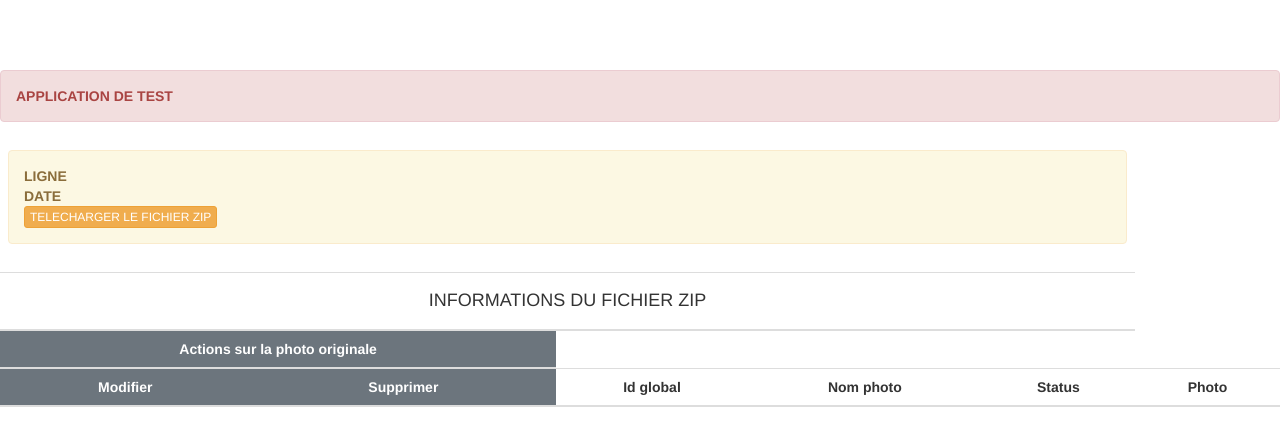
After one commit to toobatoo/ntl_app_test, a Symfony app: template app/Resources/views/Pa/zip/report.html.twig in a window 1280 px wide. The commit adds this page. Shown: the top 446 px of the page. Run offline with Twig, Linux system fonts and the light colour scheme; the template is opened without the code that fills it, so the values that code supplies are empty; some libraries are stand-ins or nearby versions.

Commit message:
zip + generate photo list

```diff
--- a/app/Resources/views/Pa/json/index.html.twig
+++ b/app/Resources/views/Pa/json/index.html.twig
@@ -41,7 +41,11 @@
                                 {% for ligne in listLignes %}
                                     <tr>
                                         <td class="text-center">
-                                            <button class="btn btn-xs btn-success generate-zip-file">Zipper photos</button>
+                                            <button class="btn btn-xs btn-warning generate-zip-file">Zipper photos</button>
+                                            <button class="btn btn-xs btn-primary report-zip-file hide"
+                                            onclick="viewReport( '{{ligne['ligne']}}', '{{ligne['date']}}' );">
+                                                Rapport zip
+                                            </button>
                                             <button class="btn btn-xs btn-success generate-json">Générer JSON</button>
                                         </td>
                                         <td><span class="ligne">{{ligne['ligne']}}</span></td>
--- /dev/null
+++ b/app/Resources/views/Pa/zip/report.html.twig
@@ -0,0 +1,90 @@
+{% extends 'base_pa.html.twig' %}
+
+{% block body %}
+
+<span class="url_photos_api">{{url_photos_api}}</span>
+
+    <table class="table table-borderless">
+    <thead>
+        <tr>
+            <td colspan="5" class="no-border">
+                <div class="alert alert-warning" role="alert">
+                    <strong>LIGNE <span class="ligne">{{ligne}}</span></strong> <br>
+                    <strong>DATE <span class="date">{{date}}</span></strong> <br>
+                    <form method="get" action="{{ asset('photos/pa/' ~ ligne ~ '_' ~ date_format ~ '.zip') }}">
+                        <button type="submit"
+                            class="btn btn-xs btn-warning">
+                            TELECHARGER LE FICHIER ZIP
+                        </button>
+                    </form>
+                </div>
+            </td>
+        </tr>
+        <tr>
+            <th colspan="5" class="no-border">
+                <h4>INFORMATIONS DU FICHIER ZIP</h4>
+            </th>
+        </tr>
+
+        <tr>
+            <th class="back-gray" colspan="2">Actions sur la photo originale</th>
+        </tr>
+
+        <tr>
+            <th class="text-left back-gray">Modifier</th>
+            <th class="text-left back-gray">Supprimer</th>
+            <th class="text-left">Id global</th>
+            <th class="text-left">Nom photo</th>
+            <th class="text-left">Status</th>
+            <th class="text-left">Photo</th>
+        </tr>
+        </thead>
+        {% for photo in list %}
+            <tr>
+                <td class="text-center" style='text-align:center;vertical-align:middle;cursor:pointer;'>
+                    <span class="text-info edit" ><i class="fas fa-edit"></i></span>
+                    <div class="form-edit">
+                        <form class="form" method="POST" enctype="multipart/form-data">
+                            <input type="file"
+                            accept="image/png, image/jpeg"
+                            name="input_file"
+                            class="input_file" />
+                            <input type="hidden" name="path_photo" class="path_photo"
+                                    value="{{ asset('photos/pa/' ~ photo['id_global'] ~ '/' ~ photo['photo_name']) }}" />
+                            <input type="hidden" name="id_global" class="id_global" value="{{photo['id_global']}}" />
+                            <input type="hidden" name="photo_name" class="photo_name" value="{{photo['photo_name']}}" />
+                            <hr>
+                            <input type="submit" class="btn btn-xs btn-primary submit" value="Valider le choix du fichier" />
+                        </form>
+                    </div>
+                </td>
+                <td class="text-center hover-bigger" style='text-align:center;vertical-align:middle;cursor:pointer;'>
+                    <span class="text-danger delete" onclick="remove( '{{photo['id_global']}}', '{{photo['photo_name']}}', this );"><i class="far fa-trash-alt"></i></span>
+                </td>
+                <td class="text-left" style='text-align:center;vertical-align:middle'>{{photo['id_global']}}</td>
+                <td class="text-left" style='text-align:center;vertical-align:middle'>{{photo['photo_name']}}</td>
+                <td class="text-left" style='text-align:center;vertical-align:middle'>
+
+                    {% if photo['status'] == 'exported' %}
+                        <span class="text-success liner-green">{{photo['status']}}</span>
+                    {% else %}
+                        <span class="text-danger liner-red">{{photo['status']}}</span>
+                    {% endif %}
+
+                </td>
+                <td class="text-center">
+                <div class="list">
+                   <img style="cursor: pointer;vertical-align: middle;"
+                   onclick="viewImg( '{{ligne}}', '{{date_format}}', '{{photo['photo_name']}}' );"
+                   class="container-img" src="{{ asset('photos/pa/' ~ ligne ~ '_' ~ date_format ~ '/' ~ photo['photo_name']) }}" width="15%"/>
+                </div>
+                </td>
+            </tr>
+        {% endfor %}
+    </table>
+{% endblock %}
+
+{% block javascripts %}
+    {{ parent() }}
+    <script src="{{ asset('js/pa/zip.js') }}"></script>
+{% endblock %}
--- a/app/Resources/views/base.html.twig
+++ b/app/Resources/views/base.html.twig
@@ -8,6 +8,7 @@
         {% block stylesheets %}
             <link rel="stylesheet" type="text/css" href="{{ asset('bootstrap/dist/css/bootstrap.min.css') }}">
             <link rel="stylesheet" type="text/css" href="{{ asset('css/general.css') }}">
+            <link rel="stylesheet" href="https://use.fontawesome.com/releases/v5.6.3/css/all.css" integrity="sha384-UHRtZLI+pbxtHCWp1t77Bi1L4ZtiqrqD80Kn4Z8NTSRyMA2Fd33n5dQ8lWUE00s/" crossorigin="anonymous">
         {% endblock %}
 
         <link rel="icon" type="image/x-icon" href="{{ asset('favicon.ico') }}" />
--- a/app/Resources/views/base_bus.html.twig
+++ b/app/Resources/views/base_bus.html.twig
@@ -9,6 +9,7 @@
             <link rel="stylesheet" type="text/css" href="{{ asset('bootstrap/dist/css/bootstrap.min.css') }}">
             <link rel="stylesheet" type="text/css" href="{{ asset('bootstrap-submenu/dist/css/bootstrap-submenu.min.css') }}">
             <link rel="stylesheet" type="text/css" href="{{ asset('css/general.css') }}">
+            <link rel="stylesheet" href="https://use.fontawesome.com/releases/v5.6.3/css/all.css" integrity="sha384-UHRtZLI+pbxtHCWp1t77Bi1L4ZtiqrqD80Kn4Z8NTSRyMA2Fd33n5dQ8lWUE00s/" crossorigin="anonymous">
         {% endblock %}
 
         <link rel="icon" type="image/x-icon" href="{{ asset('favicon.ico') }}" />
--- a/app/Resources/views/base_client.html.twig
+++ b/app/Resources/views/base_client.html.twig
@@ -9,6 +9,7 @@
             <link rel="stylesheet" type="text/css" href="{{ asset('bootstrap/dist/css/bootstrap.min.css') }}">
             <link rel="stylesheet" type="text/css" href="{{ asset('bootstrap-submenu/dist/css/bootstrap-submenu.min.css') }}">
             <link rel="stylesheet" type="text/css" href="{{ asset('css/general.css') }}">
+            <link rel="stylesheet" href="https://use.fontawesome.com/releases/v5.6.3/css/all.css" integrity="sha384-UHRtZLI+pbxtHCWp1t77Bi1L4ZtiqrqD80Kn4Z8NTSRyMA2Fd33n5dQ8lWUE00s/" crossorigin="anonymous">
         {% endblock %}
 
         <link rel="icon" type="image/x-icon" href="{{ asset('favicon.ico') }}" />
--- a/app/Resources/views/base_pa.html.twig
+++ b/app/Resources/views/base_pa.html.twig
@@ -2,6 +2,9 @@
 <html>
     <head>
         <meta charset="UTF-8" />
+        <meta http-equiv="Cache-Control" content="no-cache, no-store, must-revalidate" />
+<meta http-equiv="Pragma" content="no-cache" />
+<meta http-equiv="Expires" content="0" />
         <title>{% block title %}RATP - Noctilien{% endblock %}</title>
         {% block metas %}{% endblock %}
 
@@ -9,6 +12,7 @@
             <link rel="stylesheet" type="text/css" href="{{ asset('bootstrap/dist/css/bootstrap.min.css') }}">
             <link rel="stylesheet" type="text/css" href="{{ asset('bootstrap-submenu/dist/css/bootstrap-submenu.min.css') }}">
             <link rel="stylesheet" type="text/css" href="{{ asset('css/general.css') }}">
+            <link rel="stylesheet" href="https://use.fontawesome.com/releases/v5.6.3/css/all.css" integrity="sha384-UHRtZLI+pbxtHCWp1t77Bi1L4ZtiqrqD80Kn4Z8NTSRyMA2Fd33n5dQ8lWUE00s/" crossorigin="anonymous">
         {% endblock %}
 
         <link rel="icon" type="image/x-icon" href="{{ asset('favicon.ico') }}" />
--- a/web/css/general.css
+++ b/web/css/general.css
@@ -9,3 +9,53 @@ body{ padding-top: 70px; }
  .url_photos_api{
     visibility: hidden;
 }
+.hide{
+    visibility: hidden;
+}
+.show-this{
+    visibility: visible;
+}
+.badge-zip{
+    background-color: blueviolet;
+    font-size: 1.6rem;
+    border-radius: 7px;
+    color: white;
+    font-weight: bold;
+    padding: 5px 5px 5px 5px;
+}
+.table-borderless > tbody > tr > td.no-border,
+.table-borderless > thead > tr > td, {
+    border: none;
+}
+
+.container-img{
+    border-radius: 5px;
+}
+.list{
+    background-color: rgba(220,220,220, .5);
+    padding-top:1px;
+    padding-bottom: 1px;
+    border-radius: 5px;
+    height: 100%;
+}
+.back-gray{
+background-color: #6c757d;
+color: white;
+}
+.hover-bigger{
+    transition: all .2s ease-in-out;
+}
+.hover-bigger:hover{
+    transform: scale(1.3);
+}
+
+.liner-green {
+    border: 1px solid #155723;
+    border-radius: 5px;
+    padding: 2px 5px 2px 5px;
+}
+.liner-red {
+    border: 1px solid #7d2b32;
+    border-radius: 5px;
+    padding: 2px 5px 2px 5px;
+}
```
Also changed, not shown: app/Resources/views/Bus/json/index.html.twig (+7 -0 lines), src/AppBundle/Repository/PaJsonRepository.php (+15 -0 lines), src/AppBundle/services/Pa/PaJsonList.php (+20 -3 lines), src/PaBundle/Controller/ZipController.php (added, +32 -0 lines), src/PaBundle/Entity/IdGlobalPhotos.php (added, +34 -0 lines), src/PaBundle/Repository/IdGlobalPhotosRepository.php (added, +25 -0 lines), web/js/bus/fiches/json.js (+87 -49 lines), web/js/pa/fiches/json.js (+13 -7 lines), web/js/pa/zip.js (added, +116 -0 lines), 1 other file.
